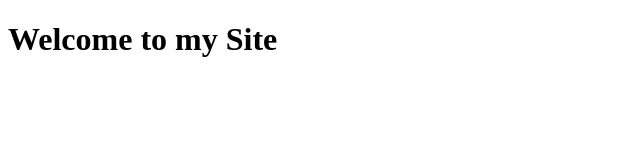
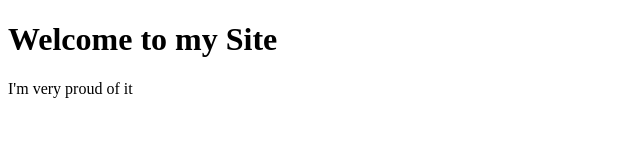
Before and after one commit to Chad-Mowbray/my-site, a plain HTML site: page index.html in a window 1280 px wide. Shown: the whole page, without its empty margins (0-640 px from the left). Drawn offline with Linux system fonts and the light colour scheme.

Commit message:
added pride

```diff
--- a/index.html
+++ b/index.html
@@ -8,6 +8,7 @@
 </head>
 <body>
   <h1>Welcome to my Site</h1>
+  <p>I'm very proud of it</p>
 
 </body>
 </html>
```
